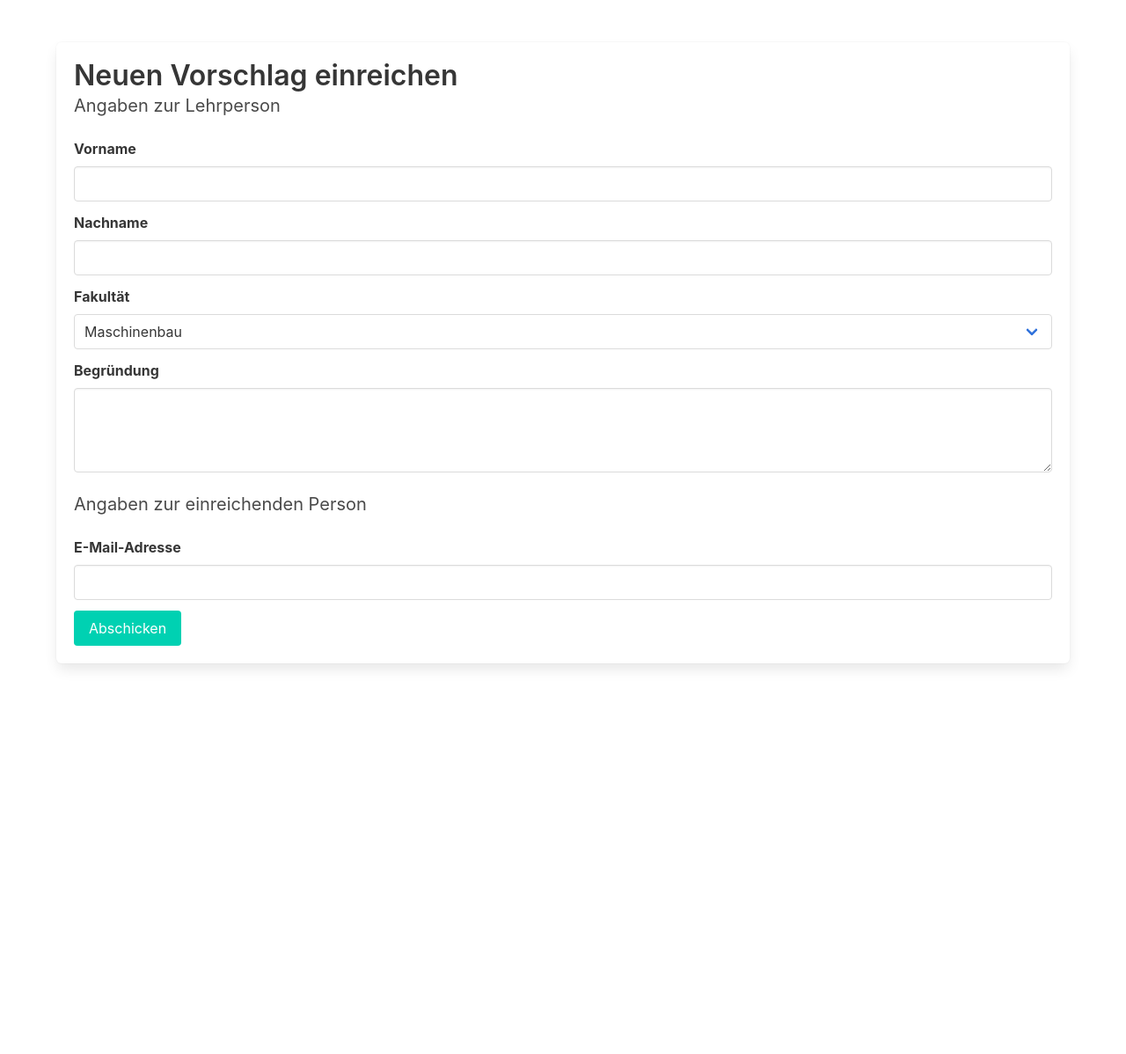
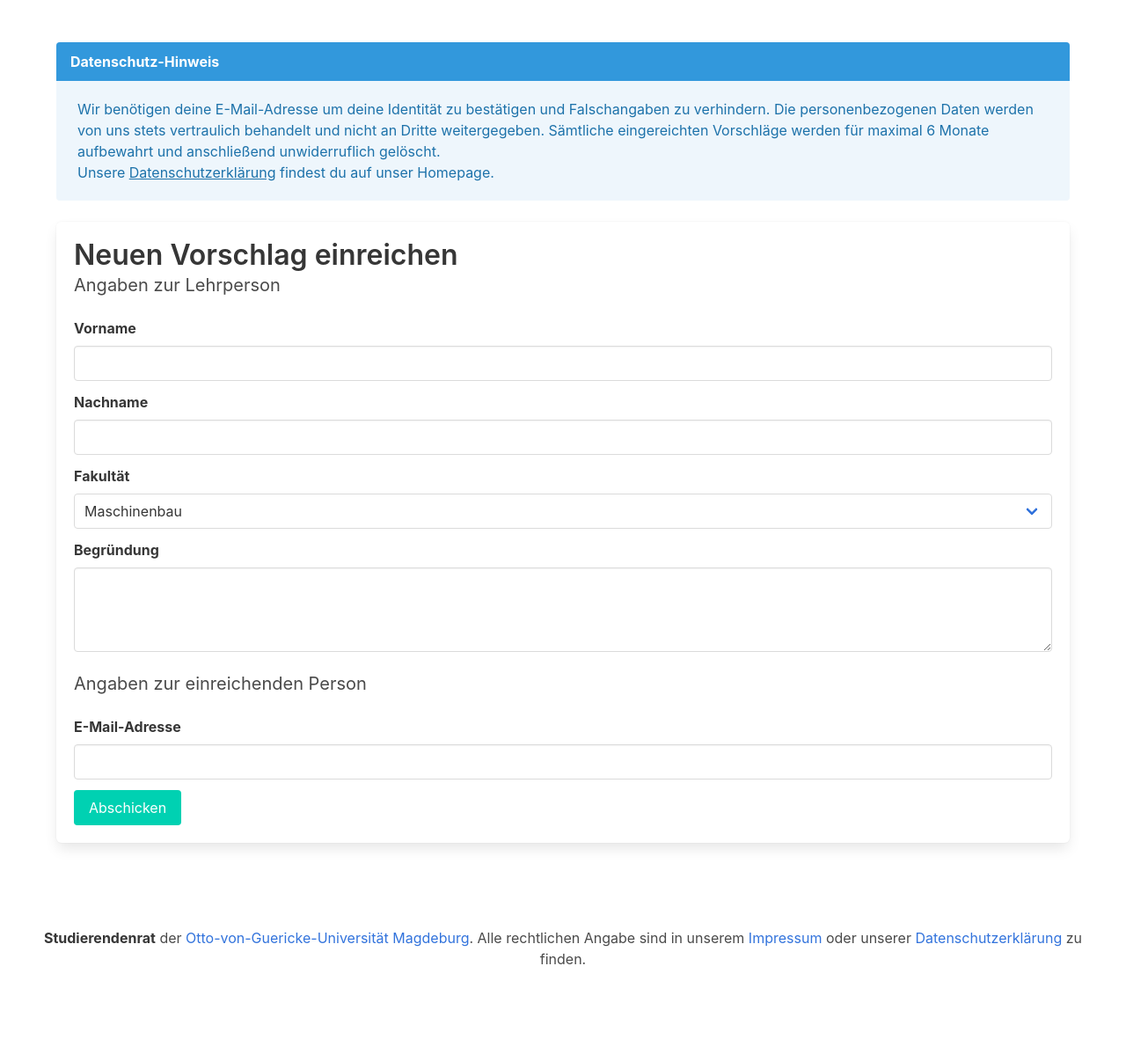
Before and after one commit to aiventimptner/lehrpreis.stura-md.de, a Django app: page /submit/ in a window 1280 px wide. Shown: the whole page at 88% size. Before the commit the page ends 760 px from the top, so only its background shows below. Run offline with Django 3.2, Linux system fonts and the light colour scheme; some libraries are stand-ins or nearby versions.

Commit message:
Add legal information

```diff
--- a/award/templates/award/base.html
+++ b/award/templates/award/base.html
@@ -16,5 +16,16 @@
                 {% block content %}{% endblock %}
             </div>
         </section>
+
+        <footer class="footer has-background-white">
+            <div class="content has-text-centered">
+                <p>
+                    <strong>Studierendenrat</strong> der <a href="https://www.ovgu.de">Otto-von-Guericke-Universität
+                    Magdeburg</a>. Alle rechtlichen Angabe sind in unserem
+                    <a href="https://stura-md.de/impressum/">Impressum</a> oder unserer
+                    <a href="https://stura-md.de/datenschutz/">Datenschutzerklärung</a> zu finden.
+                </p>
+            </div>
+        </footer>
     </body>
 </html>
--- a/award/templates/award/submission_form.html
+++ b/award/templates/award/submission_form.html
@@ -1,6 +1,17 @@
 {% extends 'award/base.html' %}
 
 {% block content %}
+    <article class="message is-info">
+        <div class="message-header">Datenschutz-Hinweis</div>
+        <div class="message-body">
+            Wir benötigen deine E-Mail-Adresse um deine Identität zu bestätigen und Falschangaben zu verhindern.
+            Die personenbezogenen Daten werden von uns stets vertraulich behandelt und nicht an Dritte
+            weitergegeben. Sämtliche eingereichten Vorschläge werden für maximal 6 Monate aufbewahrt und
+            anschließend unwiderruflich gelöscht.<br>
+            Unsere <a href="https://stura-md.de/datenschutz/">Datenschutzerklärung</a> findest du auf unser Homepage.
+        </div>
+    </article>
+
     <div class="box">
         <form method="post">
             {% csrf_token %}
```
